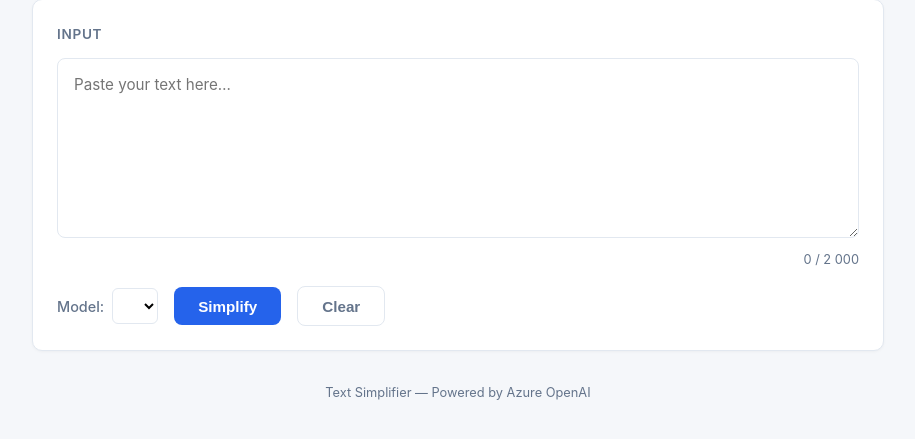
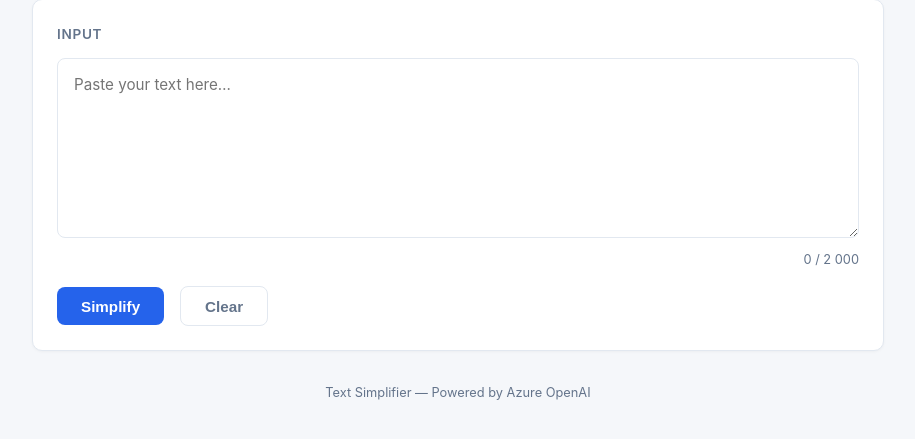
Before and after one commit to li-wx/simplify_text, a Flask app: template templates/index.html in a window 1280 px wide. Shown: the part 139-578 px from the top of the page, without its empty margins (182-1097 px from the left). Run offline with Flask 3, Linux system fonts and the light colour scheme; the template is opened without the code that fills it, so the values that code supplies are empty.

Commit message:
updates to web app GUI

```diff
--- a/templates/index.html
+++ b/templates/index.html
@@ -91,25 +91,6 @@
             flex-wrap: wrap;
         }
 
-        .model-select {
-            display: flex;
-            align-items: center;
-            gap: 0.5rem;
-        }
-        .model-select label {
-            font-size: 0.9rem;
-            font-weight: 500;
-            color: var(--muted);
-        }
-        .model-select select {
-            padding: 0.5rem 0.75rem;
-            border: 1px solid var(--border);
-            border-radius: 6px;
-            font-size: 0.9rem;
-            background: white;
-            cursor: pointer;
-        }
-
         .btn {
             display: inline-flex;
             align-items: center;
@@ -162,7 +143,6 @@
         .result-area.visible { display: block; }
 
         .result-content {
-            white-space: pre-wrap;
             font-size: 0.95rem;
             line-height: 1.7;
             padding: 1rem;
@@ -170,6 +150,30 @@
             border-radius: 8px;
             border: 1px solid var(--border);
             min-height: 120px;
+        }
+
+        .result-content h3 {
+            font-size: 1.05rem;
+            color: var(--primary);
+            margin-top: 1.25rem;
+            margin-bottom: 0.4rem;
+            border-bottom: 2px solid var(--border);
+            padding-bottom: 0.25rem;
+        }
+        .result-content h3:first-child { margin-top: 0; }
+
+        .result-content p {
+            margin-bottom: 0.5rem;
+        }
+
+        .result-content ol,
+        .result-content ul {
+            margin-left: 1.5rem;
+            margin-bottom: 0.5rem;
+        }
+
+        .result-content li {
+            margin-bottom: 0.3rem;
         }
 
         .error-msg {
@@ -223,16 +227,6 @@
 
             <div style="display:flex; justify-content:space-between; align-items:center; margin-top:1rem; flex-wrap:wrap; gap:0.75rem;">
                 <div class="controls">
-                    <div class="model-select">
-                        <label for="modelSelect">Model:</label>
-                        <select id="modelSelect">
-                            {% for key, cfg in models.items() %}
-                            <option value="{{ key }}" {% if key == default_model %}selected{% endif %}>
-                                {{ cfg.label }}
-                            </option>
-                            {% endfor %}
-                        </select>
-                    </div>
                     <button class="btn btn-primary" id="simplifyBtn" onclick="simplify()">
                         Simplify
                     </button>
@@ -257,9 +251,9 @@
         </footer>
     </div>
 
+    <script src="https://cdn.jsdelivr.net/npm/marked/marked.min.js"></script>
     <script>
         const inputEl   = document.getElementById('inputText');
-        const modelEl   = document.getElementById('modelSelect');
         const btnEl     = document.getElementById('simplifyBtn');
         const statusEl  = document.getElementById('status');
         const errorEl   = document.getElementById('errorMsg');
@@ -293,7 +287,7 @@
                 const res = await fetch('/simplify', {
                     method: 'POST',
                     headers: { 'Content-Type': 'application/json' },
-                    body: JSON.stringify({ text, model: modelEl.value }),
+                    body: JSON.stringify({ text }),
                 });
                 const data = await res.json();
 
@@ -303,7 +297,7 @@
                 }
 
                 const elapsed = ((performance.now() - startTime) / 1000).toFixed(1);
-                resultEl.textContent = data.result;
+                resultEl.innerHTML = marked.parse(data.result);
                 metaEl.textContent = `Model: ${data.model} · ${elapsed}s`;
                 resultCard.classList.add('visible');
 
```
